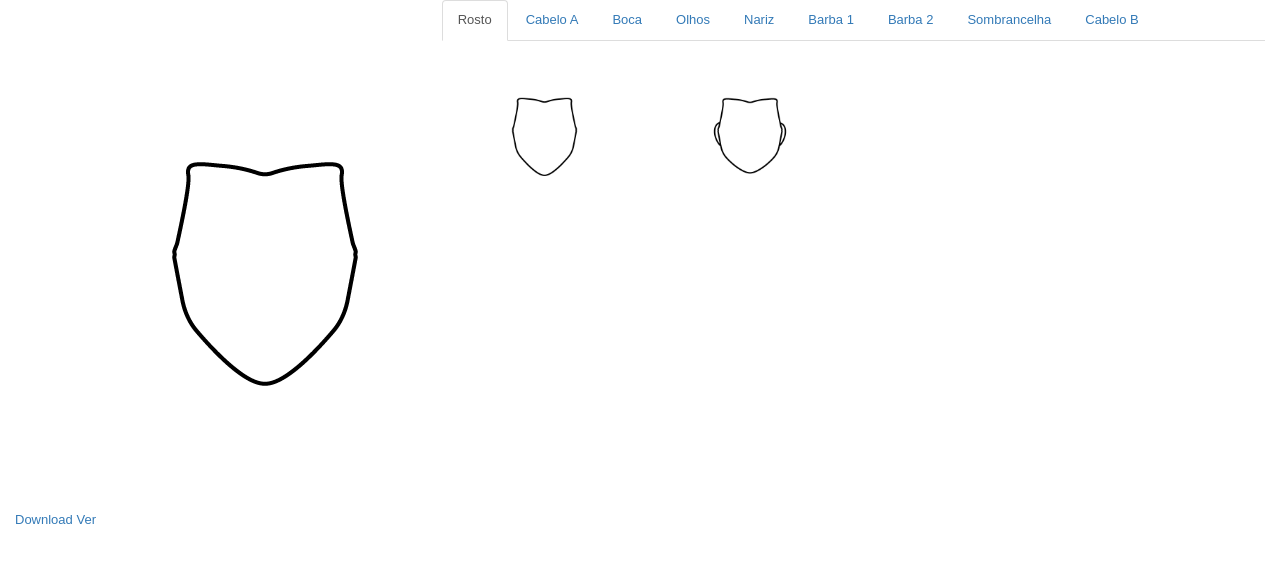
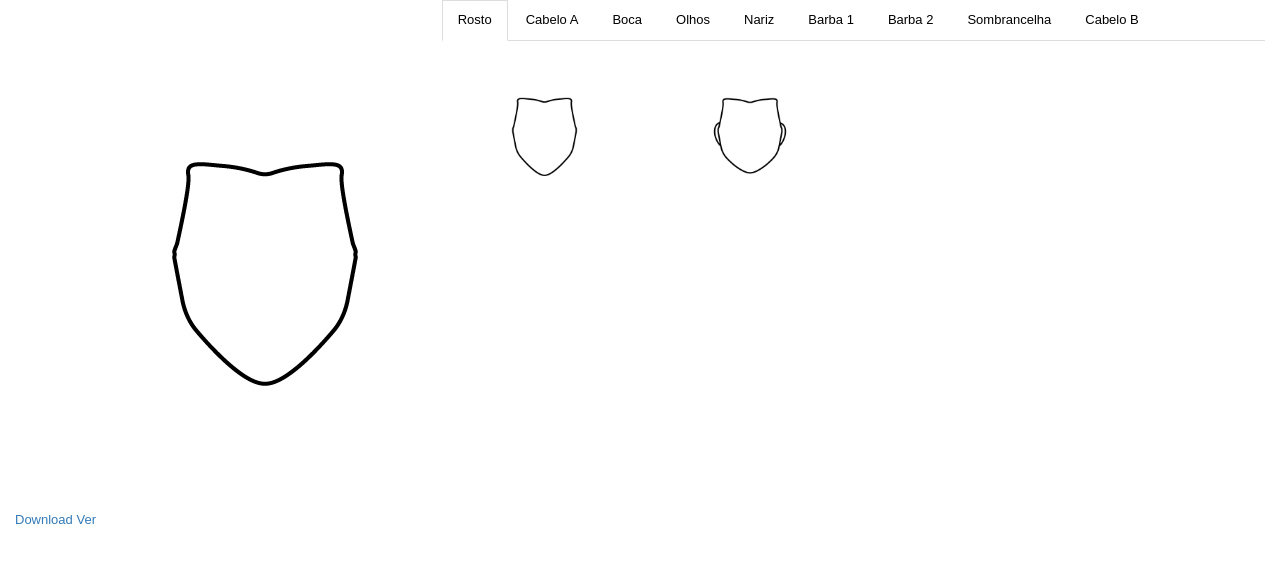
Before and after one commit to robsilveirajr/gerador-avatar, a plain HTML site: page index.html in a window 1280 px wide. Both pictures are taken after a click on the tab "Rosto". Drawn offline with nearby package versions, Linux system fonts and the light colour scheme.

Commit message:
Add & Fix

```diff
--- a/css/style.css
+++ b/css/style.css
@@ -0,0 +1,10 @@
+.active > a {
+    border-radius: 0 !important;
+    color: #000!important;
+}
+.nav-tabs > li > a {
+    color: #000!important;
+}
+.nav-tabs > li > a:hover {
+    border-radius: 0 !important;
+}
--- a/index.html
+++ b/index.html
@@ -52,6 +52,7 @@
             <div role="tabpanel" class="tab-pane" id="Boca">
                 <img class="col-md-3" src="3_Boca/1.png" />
                 <img class="col-md-3" src="3_Boca/2.png" />
+                <img class="col-md-3" src="3_Boca/3.png" />
             </div>
             <div role="tabpanel" class="tab-pane" id="Olhos">
                 <img class="col-md-3" src="4_Olhos/1.png" />
@@ -68,6 +69,7 @@
             <div role="tabpanel" class="tab-pane" id="Celha">
                 <img class="col-md-3" src="7_Celha/1.png" />
                 <img class="col-md-3" src="7_Celha/2.png" />
+                <img class="col-md-3" src="7_Celha/3.png" />
             </div>
             <div role="tabpanel" class="tab-pane" id="CabeloB">
                 <img class="col-md-3" src="8_Cabelob/1.png" />
```
Also changed, not shown: 3_Boca/3.png (added), 7_Celha/3.png (added). Lines whose indentation alone changed are shown as unchanged.
